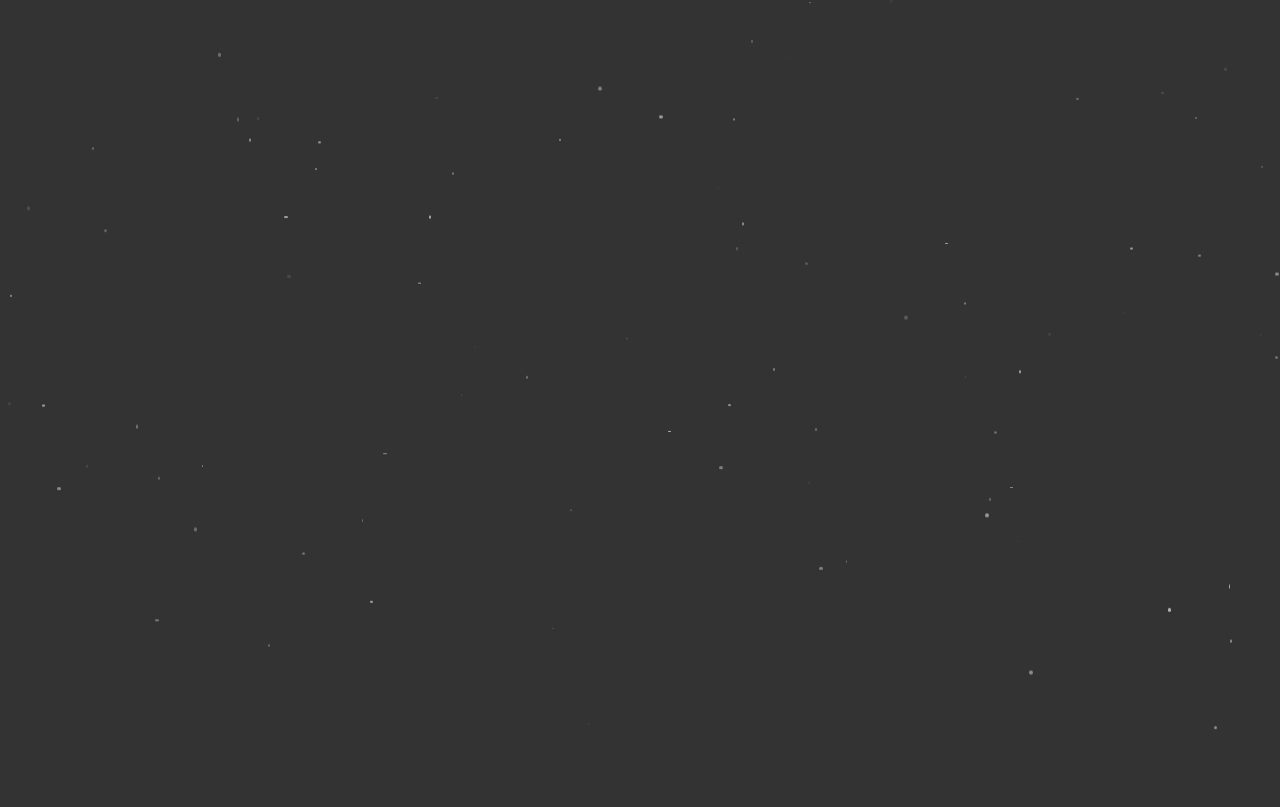
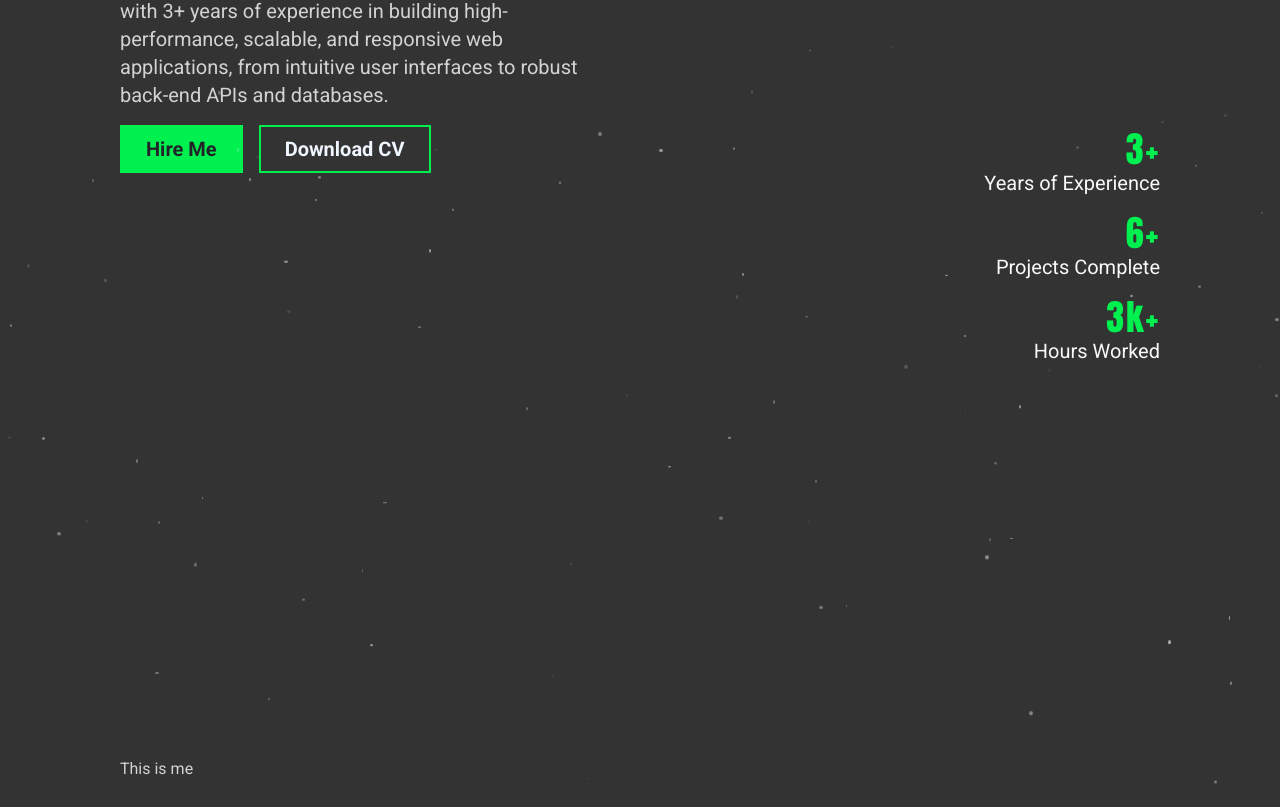
Before and after one commit to hamas-munawar/Portfolio-2.0, a Next.js app: page / in a window 1280 px wide. Shown: the part 433-1240 px from the top of the page. Before the commit the page ends 800 px from the top, so only its background shows below. Built offline with nearby package versions, Linux system fonts and the light colour scheme.

Commit message:
refactor(for deployment): migrate to next navigation hooks and add page sections
Use useParams hook for cleaner component structure in project detail page
Add missing section components to home page for complete layout

```diff
--- a/app/page.tsx
+++ b/app/page.tsx
@@ -1,3 +1,15 @@
+import AboutSection from "./AboutSection";
+import HomeSection from "./HomeSection";
+import ProjectsSection from "./ProjectsSection";
+import TechstackSection from "./TechstackSection";
+
 export default function Home() {
-  return <main className=" flex flex-col gap-16 xl:px-20"></main>;
+  return (
+    <main className=" flex flex-col gap-16 xl:px-20">
+      <HomeSection />
+      <AboutSection />
+      <TechstackSection />
+      <ProjectsSection />
+    </main>
+  );
 }
--- a/app/projects/[slug]/page.tsx
+++ b/app/projects/[slug]/page.tsx
@@ -1,9 +1,10 @@
 "use client";
 import { PROJECTS } from "@/app/data/Projects";
+import { useParams } from "next/navigation";
 import { FaGithub, FaLink } from "react-icons/fa";
 
-const ProjectDetailPage = ({ params }: { params: { slug: string } }) => {
-  const { slug } = params;
+const ProjectDetailPage = () => {
+  const { slug } = useParams();
 
   const project = PROJECTS.find((project) => project.slug === slug);
 
```
